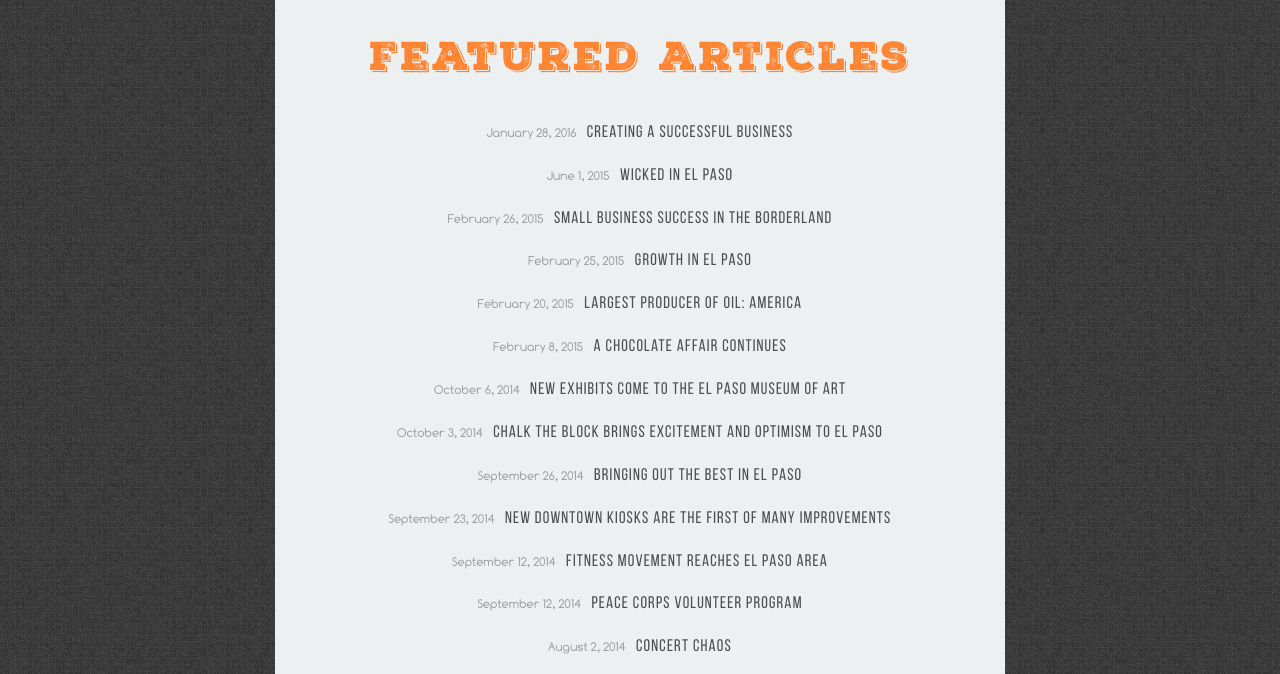
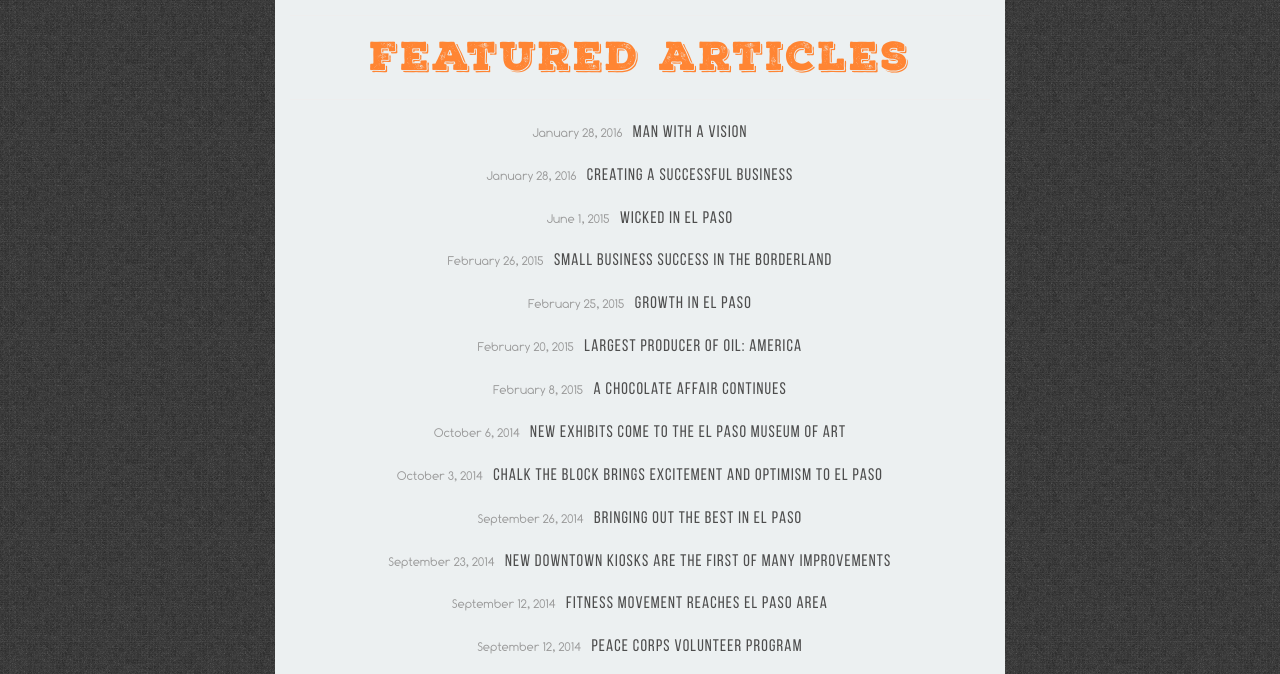
Before and after one commit to redaelp/redaelp.github.io, a plain HTML site: page index.html in a window 1280 px wide. Shown: the part 1200-1874 px from the top of the page. Drawn offline with nearby package versions, Linux system fonts and the light colour scheme.

Commit message:
Update index.html

```diff
--- a/index.html
+++ b/index.html
@@ -131,6 +131,10 @@
       <div id="posts">
 
         <!-- edition-2 -->
+        <div class="post">
+          <span class="post-date">January 28, 2016</span>
+          <a href="posts/edition-2/man-with-a-vision.html" class="post-title">Man With A Vision</a>
+        </div>
        <div class="post">
           <span class="post-date">January 28, 2016</span>
           <a href="posts/edition-2/business-creation.html" class="post-title">Creating A Successful Business</a>
```
